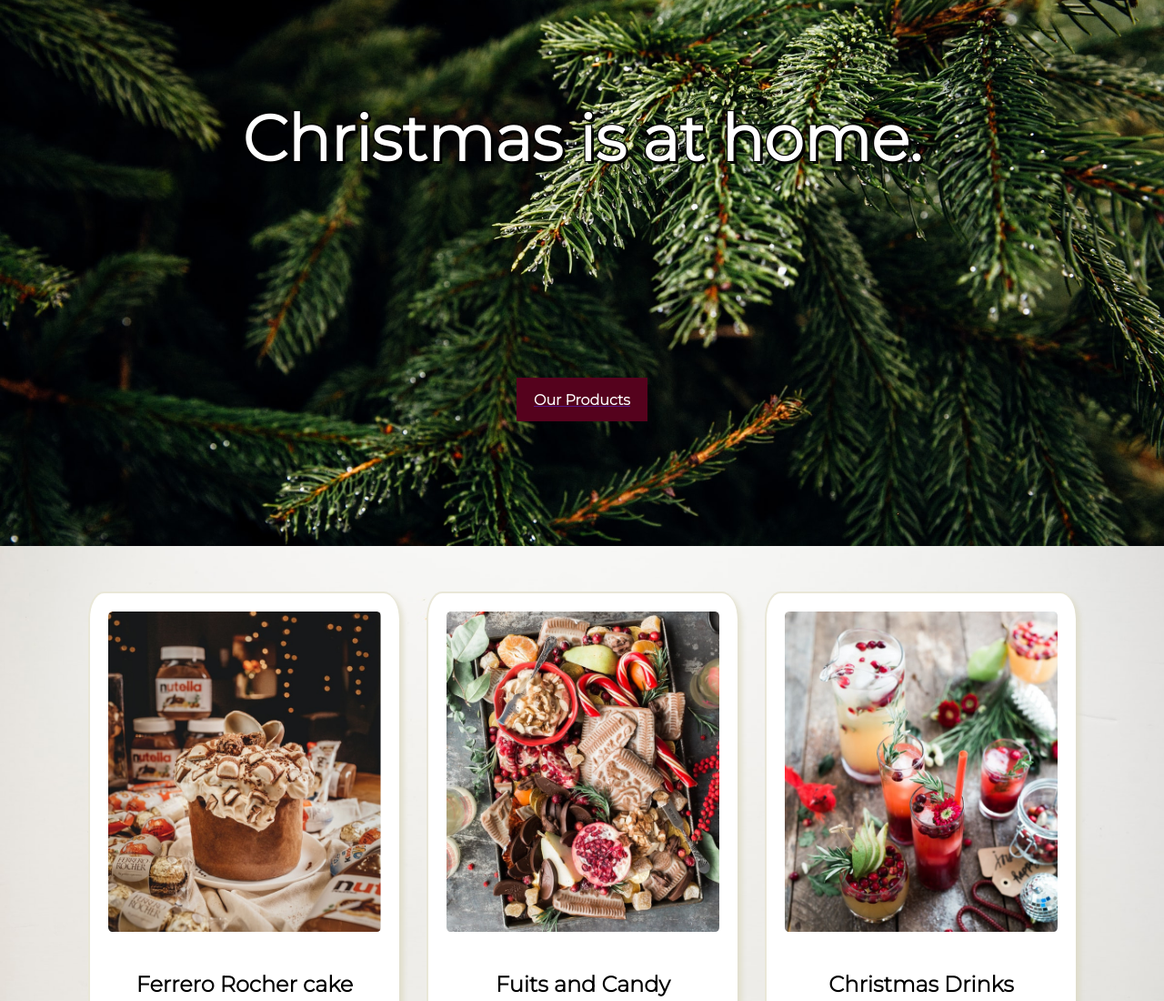
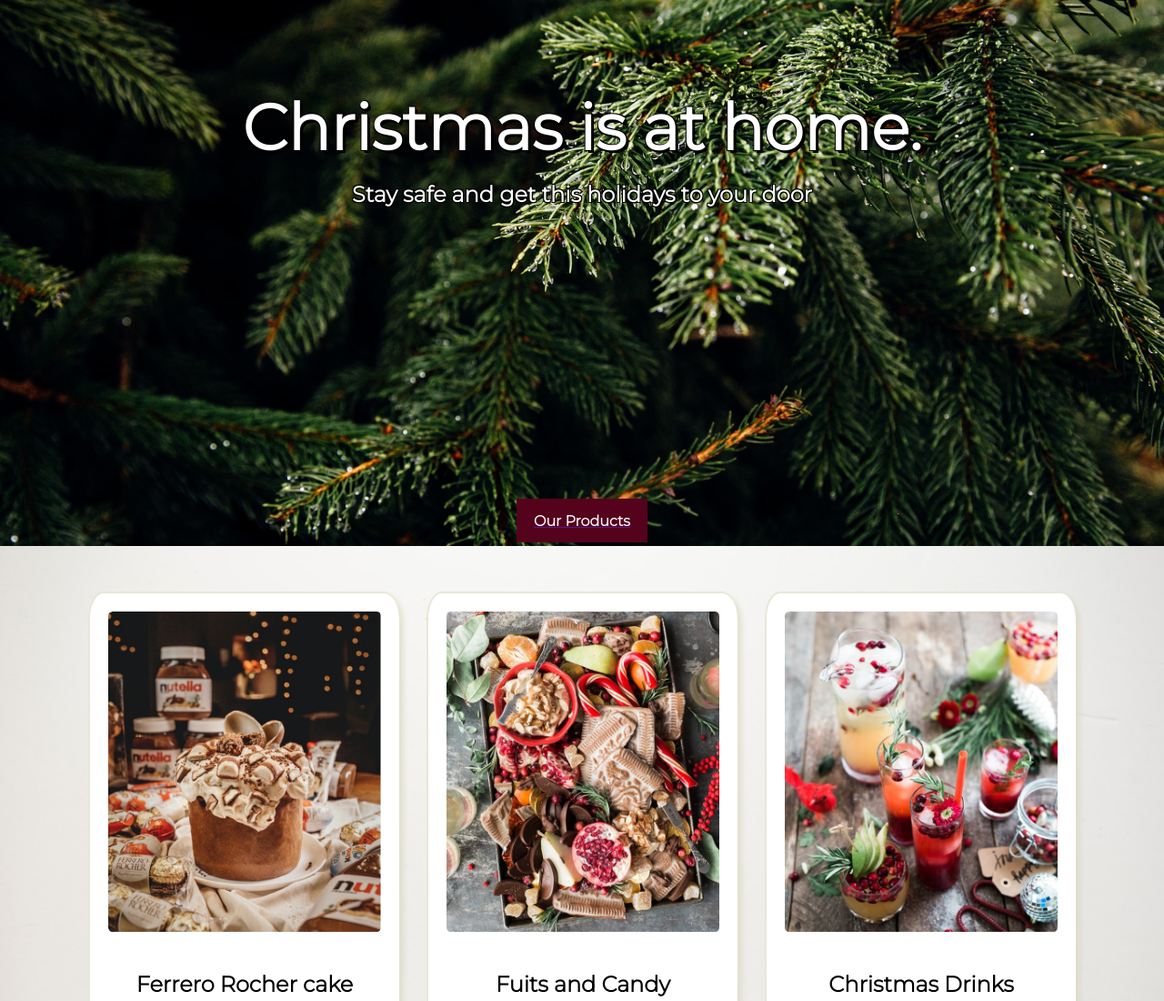
Before and after one commit to callapa1/landing-page, a plain HTML site: page index.html in a window 1280 px wide. Shown: the top 1100 px of the page at 91% size. Drawn offline with nearby package versions, Linux system fonts and the light colour scheme.

Commit message:
First version finalized.

```diff
--- a/index.html
+++ b/index.html
@@ -13,6 +13,7 @@
   <!-- Banner section -->
   <div class="banner">
     <h1>Christmas is at home.</h1>
+    <h2>Stay safe and get this holidays to your door</h2>
     <a href=""><div class="first_button">Our Products</div></a>
   </div>
   <!-- Cards section -->
--- a/style.css
+++ b/style.css
@@ -18,17 +18,25 @@ body{
   align-items: center;
 }
   .banner h1{
-    margin: 0 auto;
+    margin: 100px auto 0 auto;
     color: rgb(255, 255, 255);
     font-size: 70px;
     text-shadow:
-       3px 3px 0 #000,
+      3px 3px 0 #000,
+      1px -1px 0 #000,
+      -1px 1px 0 #000,
+       1px 1px 0 #000;
+  }
+
+  .banner h2 {
+    color: white;
+    text-shadow:
      -1px -1px 0 #000,
       1px -1px 0 #000,
       -1px 1px 0 #000,
        1px 1px 0 #000;
-
-  }
+      padding-bottom: 300px;
+    }
 
   .banner .first_button{
     margin: 0 auto;
```
